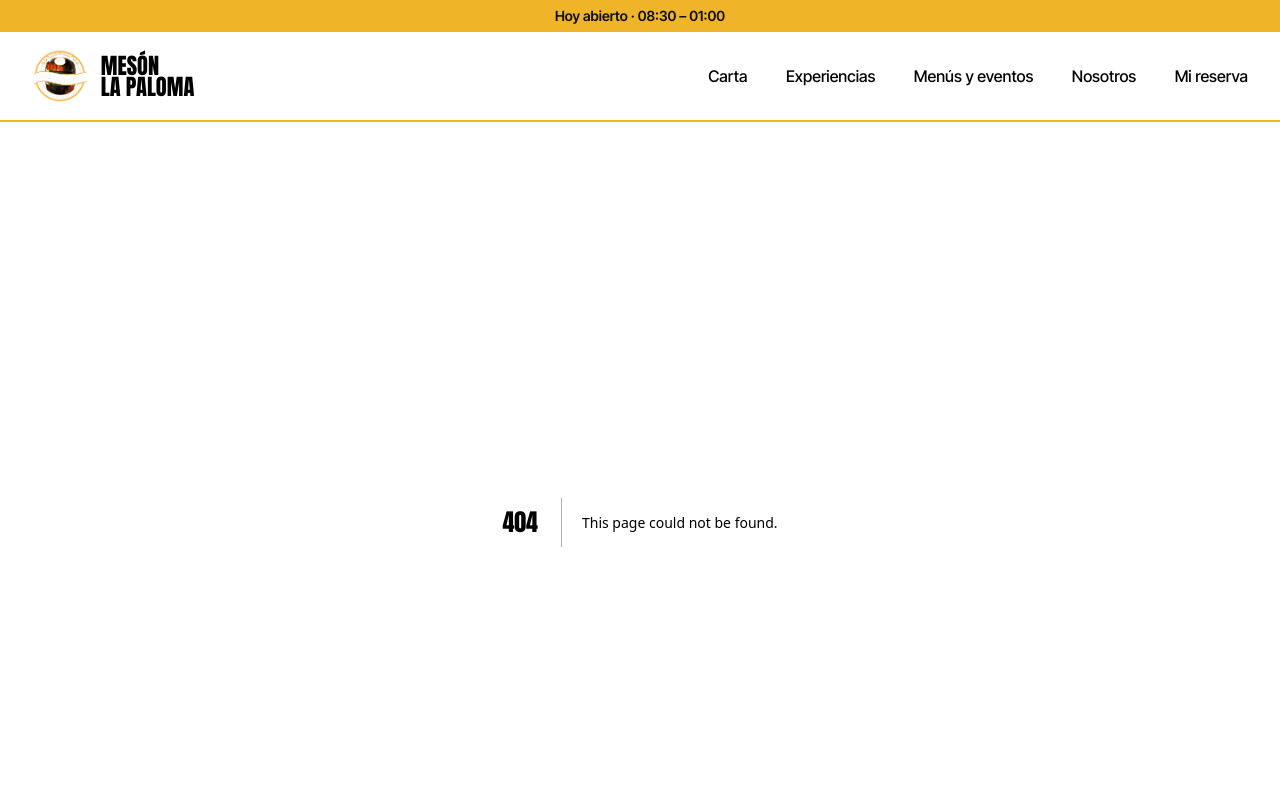
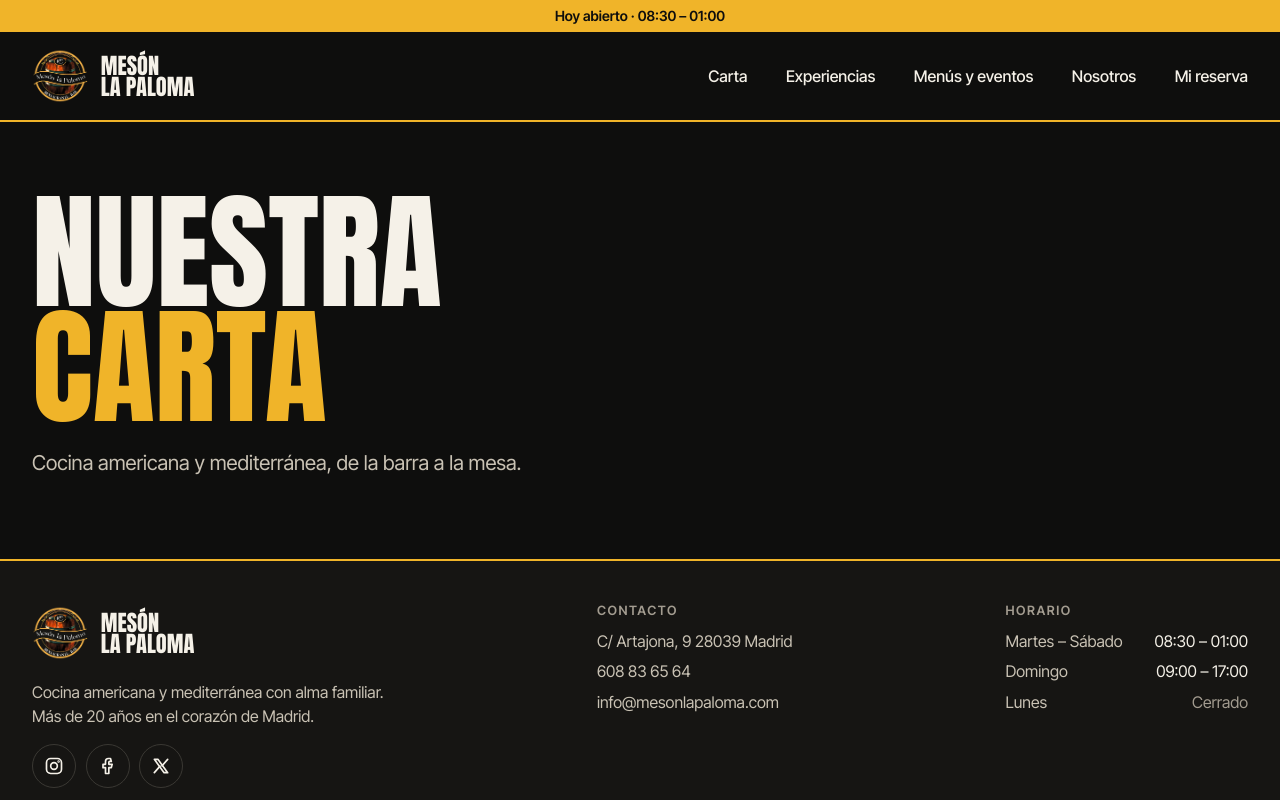
Before and after one commit to Magapp92/Meson_la_Paloma, a Next.js app in the folder frontend/: page /carta in a window 1280 px wide. Before the commit this address had no page. Shown: the top 800 px of the page. Built offline with nearby package versions, Linux system fonts and the light colour scheme.

Commit message:
Página de la carta con su hero
Crea la ruta /carta (app/carta/page.jsx) con la vista FoodMenu en
views/food-menu. De momento solo tiene su hero: el título "Nuestra
carta" a dos tonos, más pequeño que el de la portada, y una entradilla.

```diff
--- /dev/null
+++ b/frontend/app/carta/page.jsx
@@ -0,0 +1,4 @@
+
+/* La ruta /carta muestra la vista FoodMenu. Next pide que cada page.jsx tenga un export default,
+así que reexportamos el componente con ese nombre */
+export { FoodMenu as default } from '@views/food-menu/food-menu.jsx'
--- /dev/null
+++ b/frontend/views/food-menu/food-menu.css
@@ -0,0 +1,34 @@
+
+/* FOOD MENU */
+
+/* HERO */
+
+/* Cabecera de la carta, más baja que la de la portada. El margen de arriba deja sitio a la tilde de las mayúsculas */
+.FoodMenu-hero{
+    padding-block: clamp(2.5rem, 6vw, 4.5rem) 1rem;
+}
+
+/* Título a dos tonos como el de la portada, pero más pequeño: es una página interior */
+.FoodMenu-title{
+    font-size: clamp(3.5rem, 11vw, 8rem);
+    line-height: .9;
+    text-transform: uppercase;
+}
+
+/* Segunda línea del título en mostaza, en su propia línea y con el mismo interlineado */
+.FoodMenu-titleAccent{
+    display: block;
+
+    color: var(--accent);
+    line-height: inherit;
+}
+
+/* Entradilla bajo el título, en gris claro y con un ancho máximo para que la línea no sea muy larga */
+.FoodMenu-intro{
+    max-width: 36rem;
+    margin-top: 1.5rem;
+
+    font-size: clamp(1.05rem, 1.6vw, 1.3rem);
+    color: var(--muted);
+    line-height: 1.5;
+}
--- /dev/null
+++ b/frontend/views/food-menu/food-menu.jsx
@@ -0,0 +1,20 @@
+
+import './food-menu.css'
+
+/* Página de la carta: de momento solo su cabecera; los platos llegarán más adelante */
+export const FoodMenu = () => {
+
+    return (
+        <main>
+            {/* En el hero de la carta agrupamos el título a dos tonos y una entradilla */}
+            <section className="Container FoodMenu-hero">
+                <h1 className="FoodMenu-title">
+                    {/* El espacio separa las dos palabras para los lectores de pantalla */}
+                    Nuestra{' '}
+                    <span className="FoodMenu-titleAccent">Carta</span>
+                </h1>
+                <p className="FoodMenu-intro">Cocina americana y mediterránea, de la barra a la mesa.</p>
+            </section>
+        </main>
+    )
+}
```
